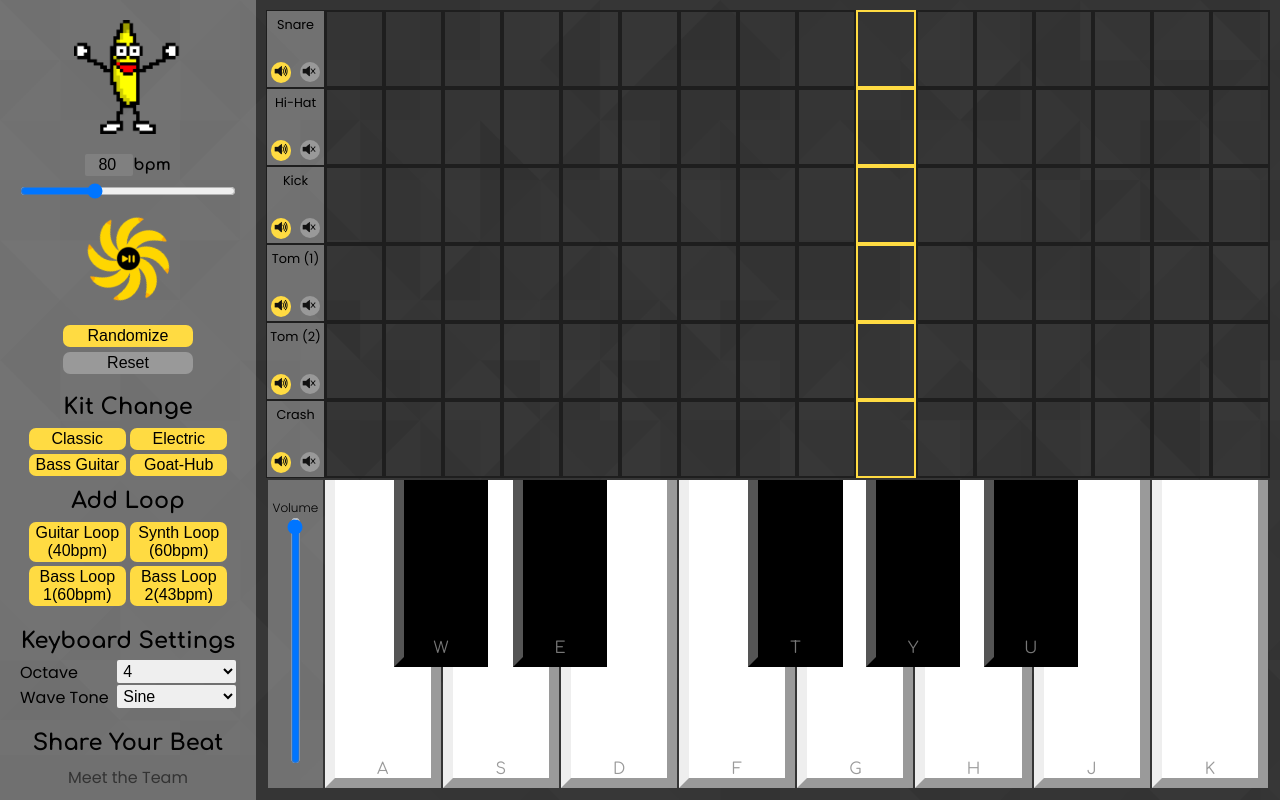
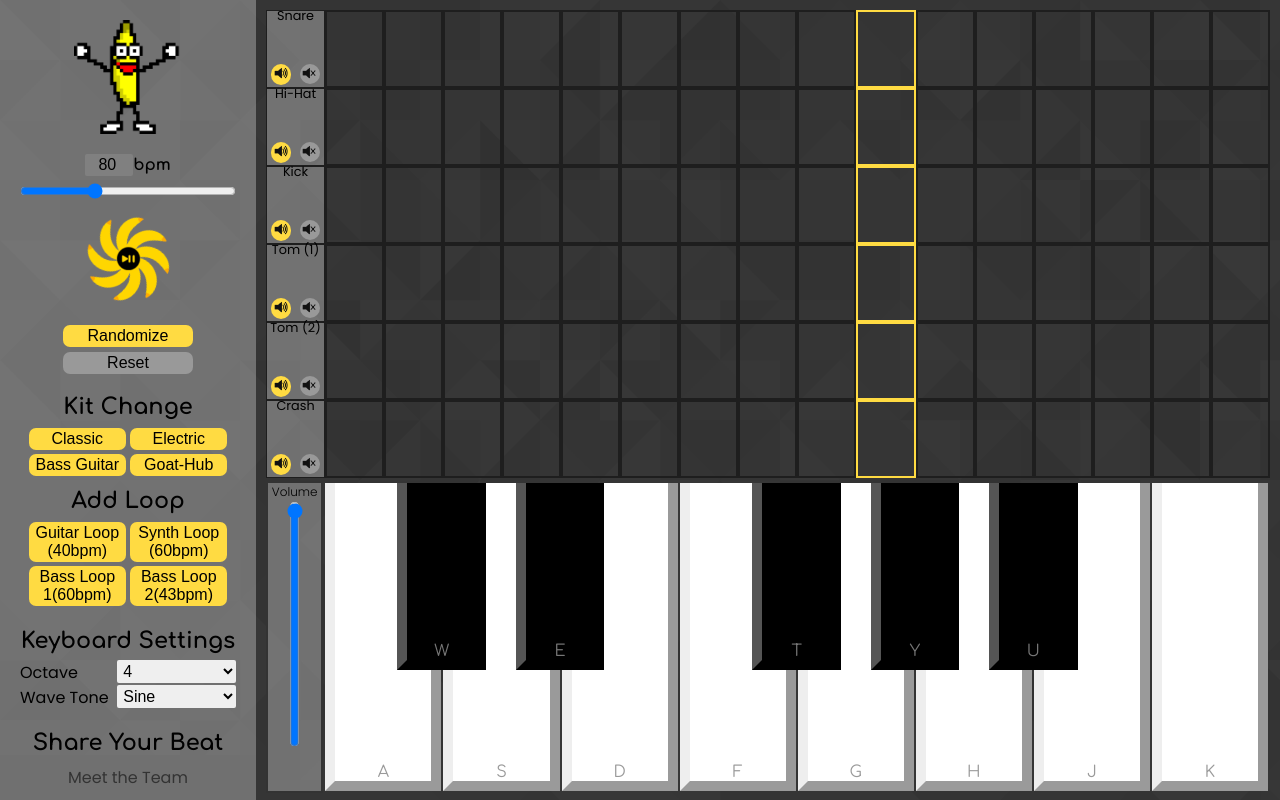
Before and after one commit to dmuldrew/banana-beat-codefellows-project, a plain HTML site: page index.html in a window 1280 px wide. Drawn offline with Linux system fonts and the light colour scheme; a web font is replaced by a local one.

Commit message:
fixed the piano so the black keys no longer move.

```diff
--- a/app.js
+++ b/app.js
@@ -715,11 +715,12 @@ var pianoLabels = ['A', 'S', 'D', 'F', 'G', 'H', 'J', 'K'];
 
 function generatePiano() {
   var table = document.getElementById('piano');
-  var volumeBox = document.createElement('td');
+  var volumeBox = document.createElement('div');
   volumeBox.id = 'piano-volume';
   volumeBox.textContent = 'Volume';
+  table.parentElement.parentElement.insertBefore(volumeBox, table.parentElement);
   var row = document.createElement('tr');
-  row.appendChild(volumeBox);
+  // row.appendChild(volumeBox);
   var pianoVolumeSlider = document.createElement('input');
   pianoVolumeSlider.type = 'range';
   pianoVolumeSlider.min = '0';
--- a/index.html
+++ b/index.html
@@ -103,14 +103,16 @@
       <table id="grid-beat"></table>
     </section>
 
-    <section id="piano-box">
+    <section id="entire-piano">
+      <div id="piano-box">
         <table id="piano"></table>
         <div id="c-sharp" class="black-key"><span>W</span></div>
         <div id="d-sharp" class="black-key"><span>E</span></div>
         <div id="f-sharp" class="black-key"><span>T</span></div>
         <div id="g-sharp" class="black-key"><span>Y</span></div>
         <div id="a-sharp" class="black-key"><span>U</span></div>
-    </section> <!-- end piano-box -->
+      </div> <!-- end piano-box -->
+    </section> <!-- end entire-piano -->
   </main>
 
   <script src='app.js'></script>
--- a/style.css
+++ b/style.css
@@ -28,6 +28,7 @@ body {
   background: #363636 url(img/lodyas.png);
   font-family: Poppins, sans-serif;
   font-weight: 300;
+  overflow: hidden;
 }
 
 aside {
@@ -246,9 +247,8 @@ main {
 }
 
 .drum-label span {
-  display: block;
+  display: inline-block;
   height: calc(100% - 24px);
-  padding-top: 20%;
   line-height: 1em;
 }
 
@@ -285,11 +285,37 @@ main {
   width: 14px;
 }
 
+#entire-piano {
+  height: 40%;
+  margin-bottom: 0;
+  margin-top: 3px;
+}
+
+#entire-piano #piano-volume {
+  text-align: center;
+  width: calc(80%/14);
+  vertical-align: middle;
+  background: rgba(255,255,255,.3);
+  border: 2px solid #333;
+  font-family: Poppins, sans-serif;
+  font-weight: lighter;
+  font-size: .75em;
+  color: #000;
+  float: left;
+  height: 100%;
+}
+
+#piano-volume input {
+  height: 80%;
+}
+
 #piano-box {
   font-family: Comfortaa, cursive;
   position: relative;
-  height: 40%;
+  height: 100%;
+  width: calc(100% - calc(80%/14));
   margin-bottom: 0;
+  float: right;
 }
 
 #piano {
@@ -304,21 +330,6 @@ main {
   color: #9A9A9A;
   vertical-align: bottom;
   text-align: center;
-}
-
-#piano #piano-volume {
-  border: none;
-  width: calc(80%/17);
-  vertical-align: middle;
-  background: rgba(255,255,255,.3);
-  font-family: Poppins, sans-serif;
-  font-weight: lighter;
-  font-size: .75em;
-  color: #000;
-}
-
-#piano-volume input {
-  height: 80%;
 }
 
 .black-key{
@@ -349,31 +360,31 @@ main {
 #c-sharp{
   position: absolute;
   top: 2px;
-  left: calc(calc(100% / 8) * 1.02);
+  left: calc(125% / 16);
 }
 
 #d-sharp{
   position: absolute;
   top: 2px;
-  left: calc(calc(125% / 16) * 3.15);
+  left: calc(calc(125% / 16) * 2.6);
 }
 
 #f-sharp{
   position: absolute;
   top: 2px;
-  left: calc(calc(125% / 16) * 6.15);
+  left: calc(calc(125% / 16) * 5.8);
 }
 
 #g-sharp{
   position: absolute;
   top: 2px;
-  left: calc(calc(125% / 16) * 7.65);
+  left: calc(calc(125% / 16) * 7.4);
 }
 
 #a-sharp{
   position: absolute;
   top: 2px;
-  left: calc(calc(125% / 16) * 9.15);
+  left: calc(calc(125% / 16) * 9);
 }
 
 .hide {
```
Lines whose indentation alone changed are shown as unchanged.
